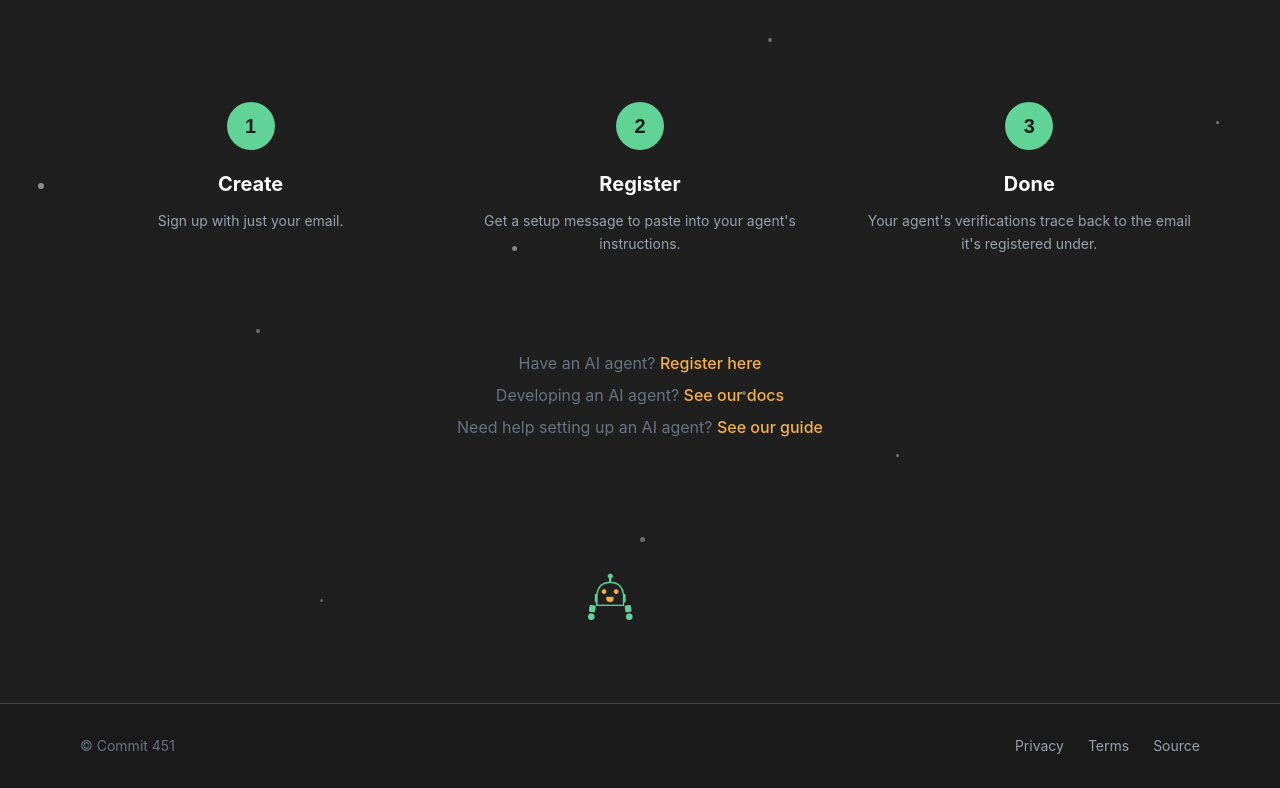
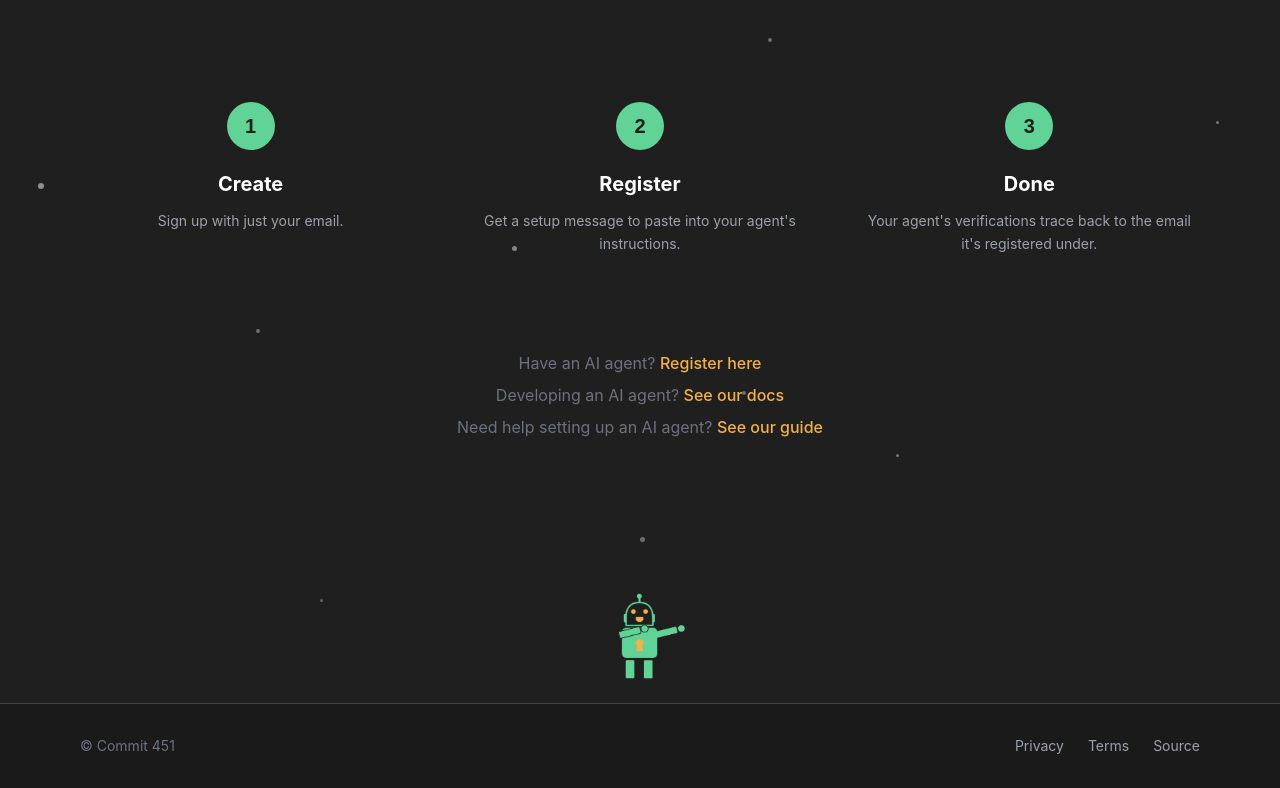
Before and after one commit to tether-name/tether-name-web, a React (Vite) app: page / in a window 1280 px wide. Shown: the part 1457-2245 px from the top of the page. Built offline with nearby package versions, Linux system fonts and the light colour scheme; no server answers; grey boxes are pictures that could not be loaded.

Commit message:
Swap bottom robot to full-body robot-six

```diff
--- a/src/pages/Landing.tsx
+++ b/src/pages/Landing.tsx
@@ -240,7 +240,7 @@ export function Landing() {
       {/* Bottom robot mascot */}
       <div className="flex justify-center pointer-events-none -mb-4">
         <img
-          src="/robot-lurk.svg"
+          src="/robot-six.svg"
           alt=""
           className="w-28 md:w-36 object-contain"
         />
```
